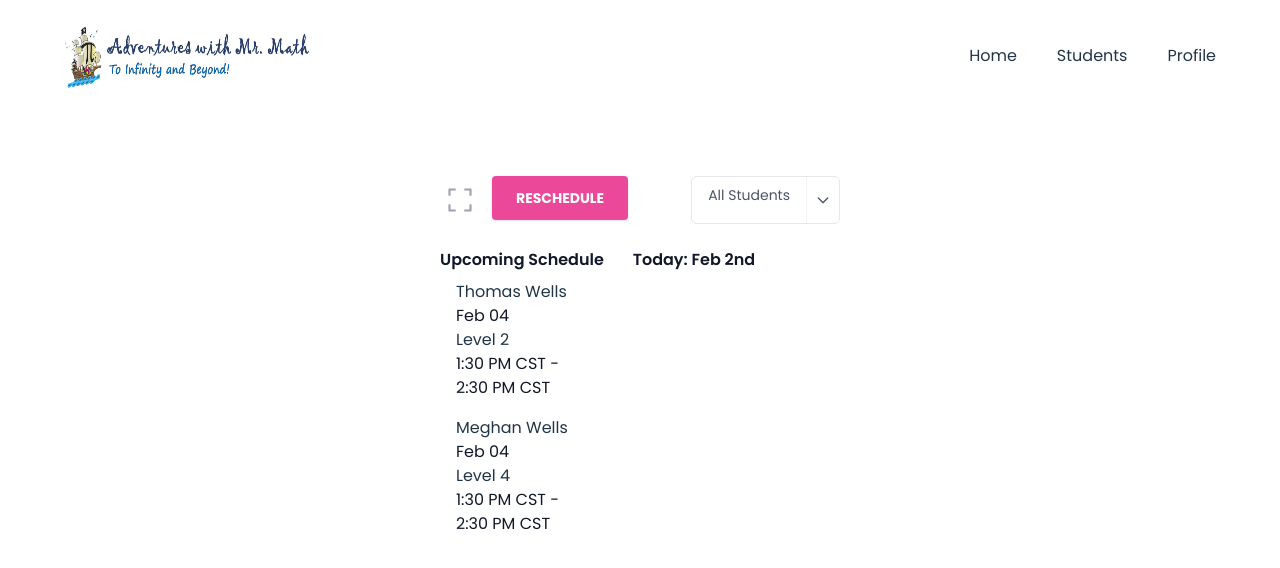
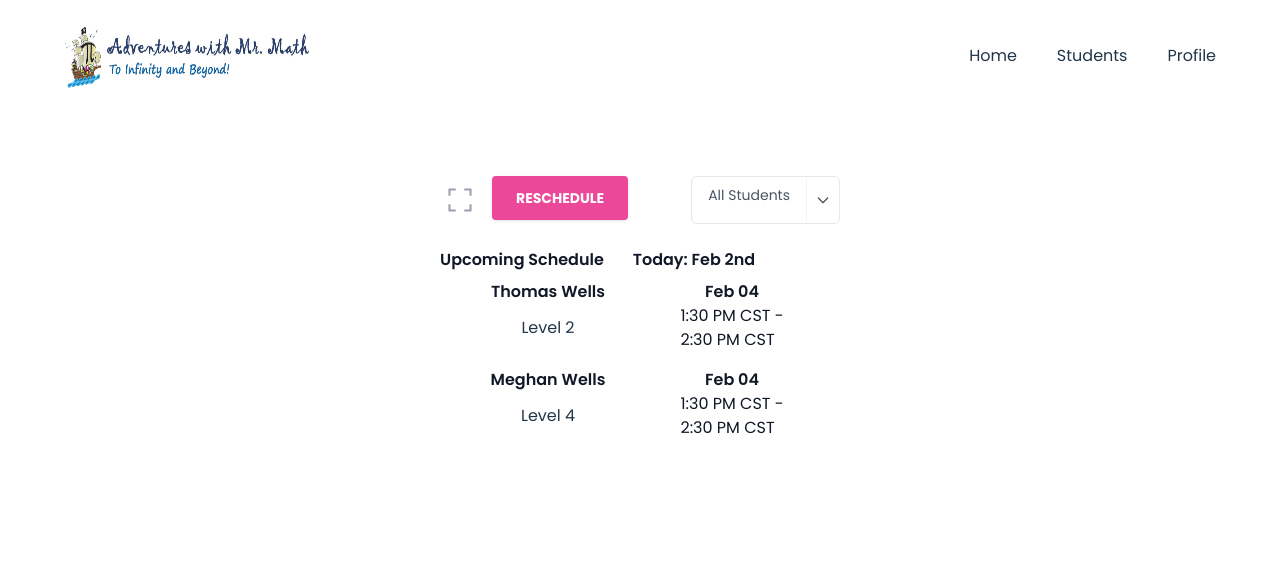
Before and after one commit to dane-dalton/schedule-demo, a React (Vite) app: page / in a window 1280 px wide. Shown: the top 568 px of the page. Built offline with nearby package versions, Linux system fonts and the light colour scheme.

Commit message:
Minor schedule styling, check out some new icons for reschedule modal.

```diff
--- a/src/components/Calendar.jsx
+++ b/src/components/Calendar.jsx
@@ -201,7 +201,7 @@ function Calendar({ students, toggleList }) {
                 <AiOutlineRight className='w-5 h-5' aria-hidden='true' />
               </button>
           </div>
-          <section className='mt-12 md:mt-0 md:pl-14'>
+          <section className='mt-4 md:mt-0 md:pl-14'>
             <ol>
               {checkEmptyMonth() ? (
                 students.map(student => (
--- a/src/components/Schedule.jsx
+++ b/src/components/Schedule.jsx
@@ -7,7 +7,14 @@ import { useState } from 'react'
 
 import { parents } from '../constants'
 
-import { AiOutlineShrink, AiOutlineExpand, AiOutlineBars, AiOutlineTable } from 'react-icons/ai'
+import {
+  AiOutlineShrink,
+  AiOutlineExpand,
+  AiOutlineBars,
+  AiOutlineCalendar,
+  AiOutlineHistory,
+  AiOutlineInteraction
+} from 'react-icons/ai'
 
 function Schedule() {
   const [{ students: [...students] }] = parents
@@ -45,7 +52,7 @@ function Schedule() {
               >
                 <span className='sr-only'>Toggle schedule</span>
                 {toggleSchedule && (
-                  toggleList ? <AiOutlineBars className='w-7 h-7' aria-hidden='true' /> : <AiOutlineTable className='w-7 h-7' aria-hidden='true' />
+                  toggleList ? <AiOutlineBars className='w-7 h-7' aria-hidden='true' /> : <AiOutlineCalendar className='w-7 h-7' aria-hidden='true' />
                 )}
               </button>
               <Modal />
--- a/src/components/Session.jsx
+++ b/src/components/Session.jsx
@@ -14,14 +14,15 @@ function Session({ student, session }) {
       className='flex items-center px-4 py-2 space-x-4 group rounded-xl focus-within:bg-gray-100 hover:bg-gray-100'
     >
       {/* Potentially student photo here */}
-      <div className='flex-auto'>
-        <p>{student.name}</p>
-        <p className='text-gray-900'>
+      <div className='flex-auto grid grid-cols-2 justify-items-center'>
+        <p className='text-gray-900 font-semibold'>{student.name}</p>
+        <p className='text-gray-900 font-semibold'>
           <time dateTime={session.startDateTime}>
             {format(startDateTime, 'MMM dd')}
           </time>
         </p>
-        <p>{session.level}</p>
+        <p className='self-center'>{session.level}</p>
+        <div>
           <p className='text-gray-900'>
             <time dateTime={session.startDateTime}>
               {format(startDateTime, 'h:mm a')}
@@ -35,6 +36,8 @@ function Session({ student, session }) {
             {' CST'}
           </p>
         </div>
+
+      </div>
     </li>
   )
 }
--- a/src/components/SessionList.jsx
+++ b/src/components/SessionList.jsx
@@ -10,7 +10,7 @@ function SessionList({ student, session }) {
   const endDateTime = parseISO(session.endDateTime)
   return (
     <li
-      className='flex items-center px-4 py-2 space-x-4 group rounded-xl focus-within:bg-gray-100 hover:bg-gray-100 border border-gray-500 text-sm'
+      className='flex items-center px-4 py-2 space-x-4 group rounded-md focus-within:bg-gray-100 hover:bg-gray-100 border border-gray-400 text-sm'
     >
       {/* Potentially student photo here */}
       <div className='flex-auto grid grid-cols-2 justify-items-center'>
```
Lines whose indentation alone changed are shown as unchanged.
